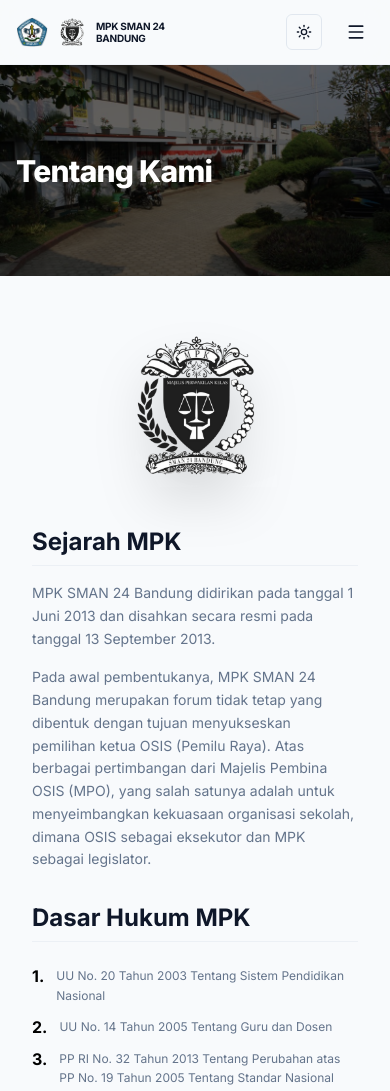
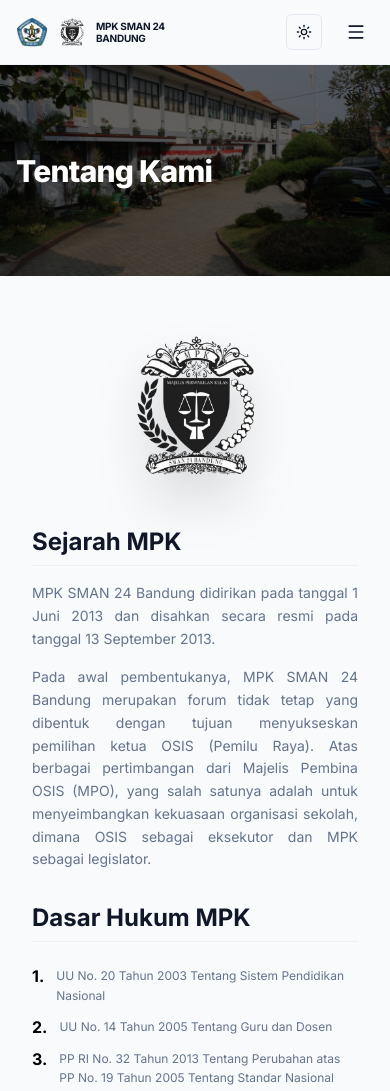
Before and after one commit to Lutzvex/mpk-sman-24-bandung, a Next.js app: page /tentang-kami in a window 390 px wide. Shown: the top 1091 px of the page. Built offline with nearby package versions, Linux system fonts and the light colour scheme.

Commit message:
Fix mobile alignment in Tentang Kami

```diff
--- a/src/app/tentang-kami/page.tsx
+++ b/src/app/tentang-kami/page.tsx
@@ -167,7 +167,7 @@
                 <h2 className="text-2xl sm:text-3xl font-bold mb-4 text-foreground leading-tight text-left border-b border-border/50 pb-2">
                   Sejarah MPK
                 </h2>
-                <div className="text-sm sm:text-base text-muted-foreground mb-8 text-left space-y-4 leading-relaxed">
+                <div className="text-sm sm:text-base text-muted-foreground mb-8 text-justify md:text-left space-y-4 leading-relaxed">
                   <p>
                     MPK SMAN 24 Bandung didirikan pada tanggal 1 Juni 2013 dan disahkan secara resmi pada tanggal 13 September 2013.
                   </p>
```
